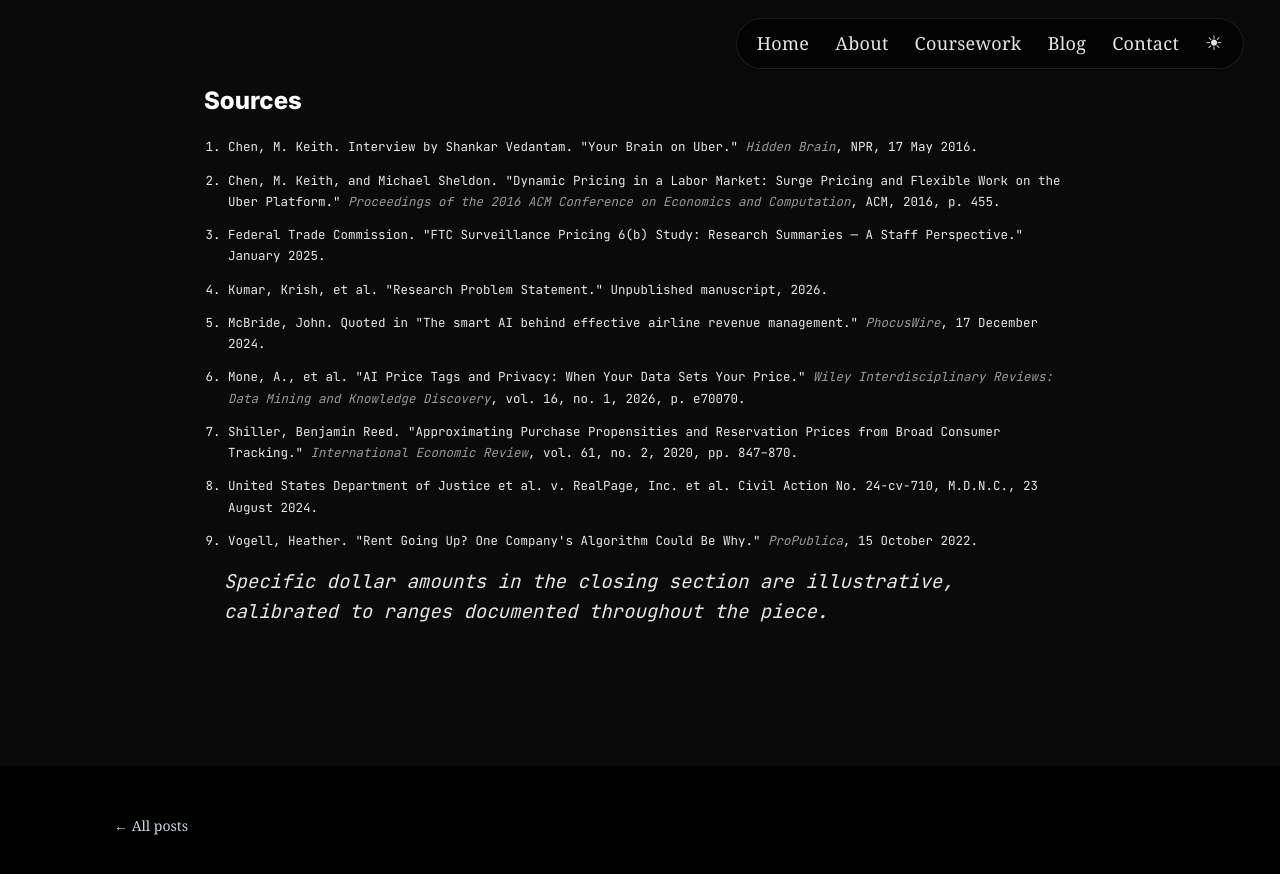
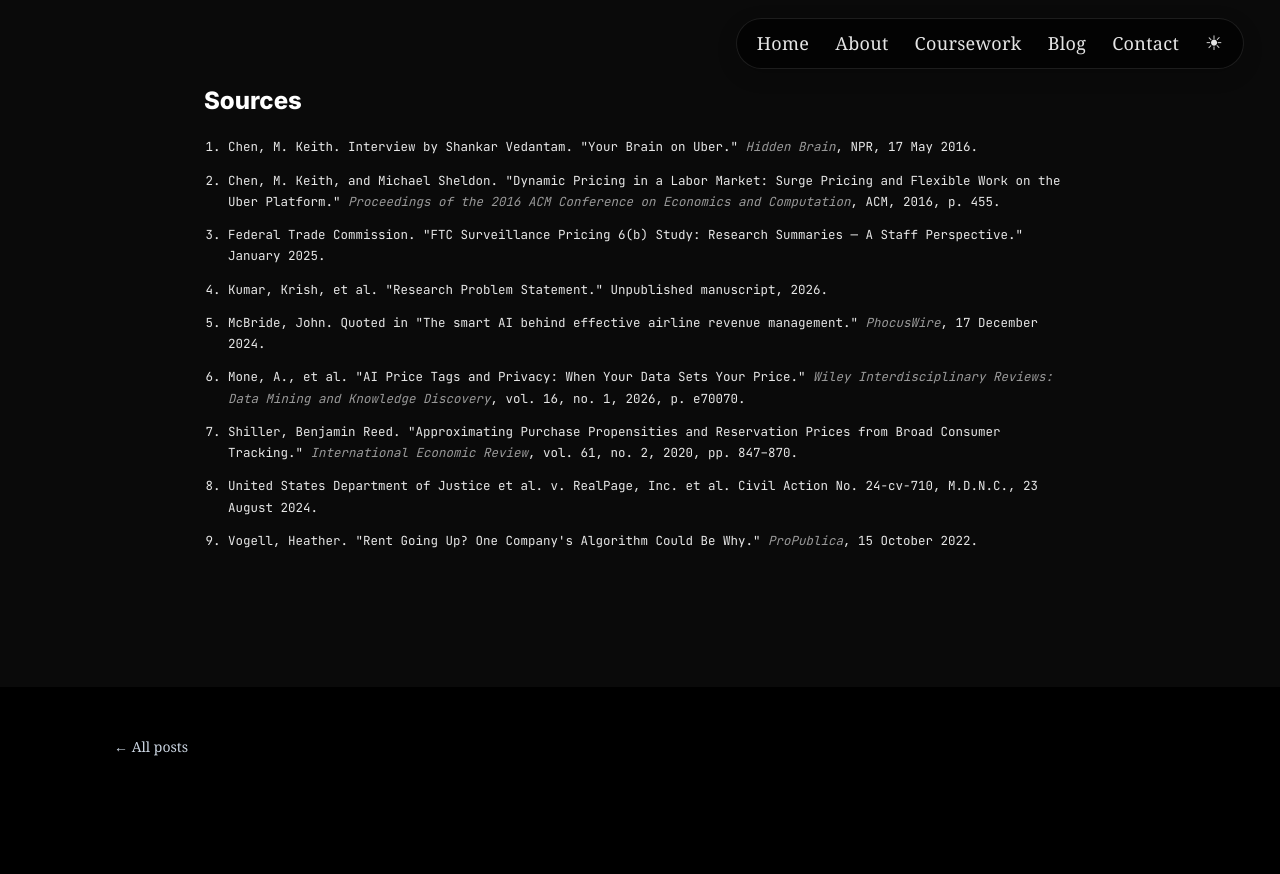
Before and after one commit to crushWu8/my-site, a Jekyll site: the page built from _posts/2026-06-18-the-price-is-watching-you.md, in a window 1280 px wide and 900 px high, scrolled down 8768 px. Shown: the top 874 px of the window. Built offline with Jekyll 4.4.1, drawn with Linux system fonts in a browser that asks for light colours; after the commit the page ends 9589 px from its top, so only the background shows below that.

Commit message:
new blog

```diff
--- a/_posts/2026-06-18-the-price-is-watching-you.md
+++ b/_posts/2026-06-18-the-price-is-watching-you.md
@@ -331,7 +331,6 @@
       <li>United States Department of Justice et al. v. RealPage, Inc. et al. Civil Action No. 24-cv-710, M.D.N.C., 23 August 2024.</li>
       <li>Vogell, Heather. "Rent Going Up? One Company's Algorithm Could Be Why." <em>ProPublica</em>, 15 October 2022.</li>
     </ol>
-    <p class="pe-refs-note">Specific dollar amounts in the closing section are illustrative, calibrated to ranges documented throughout the piece.</p>
   </section>
 
 </div>
@@ -561,7 +560,6 @@
 .pe-refs{font-family:"JetBrains Mono",monospace; font-size:12.5px; color:var(--pe-muted); line-height:1.7; padding-left:20px}
 .pe-refs li{margin-bottom:12px}
 .pe-refs em{font-style:italic; color:#999}
-.pe-refs-note{font-family:"JetBrains Mono",monospace; font-size:11px; color:var(--pe-muted); margin:20px 0 0; padding-left:20px; font-style:italic}
 
 @media(prefers-reduced-motion:reduce){
   .pe .reveal,.pe-num-lg{transition:none!important}
```
Also changed, not shown: 2 other files.
